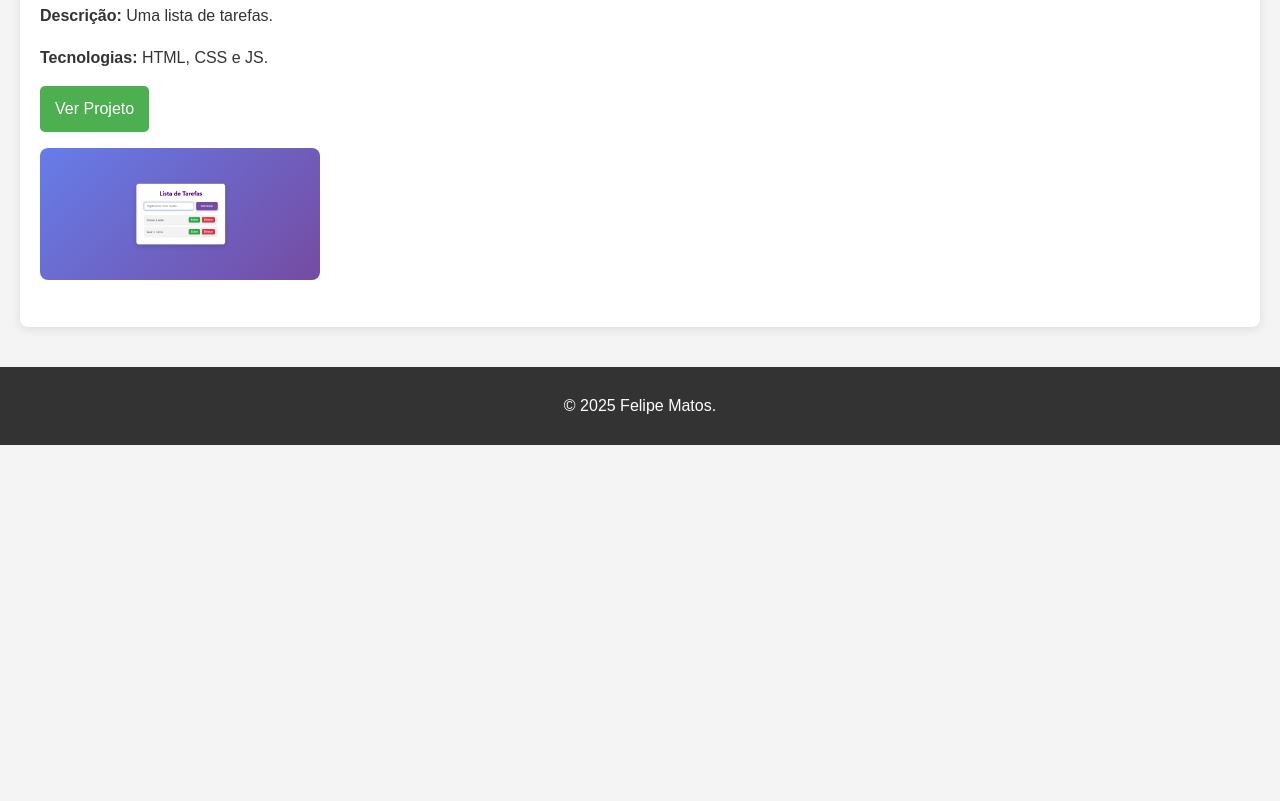
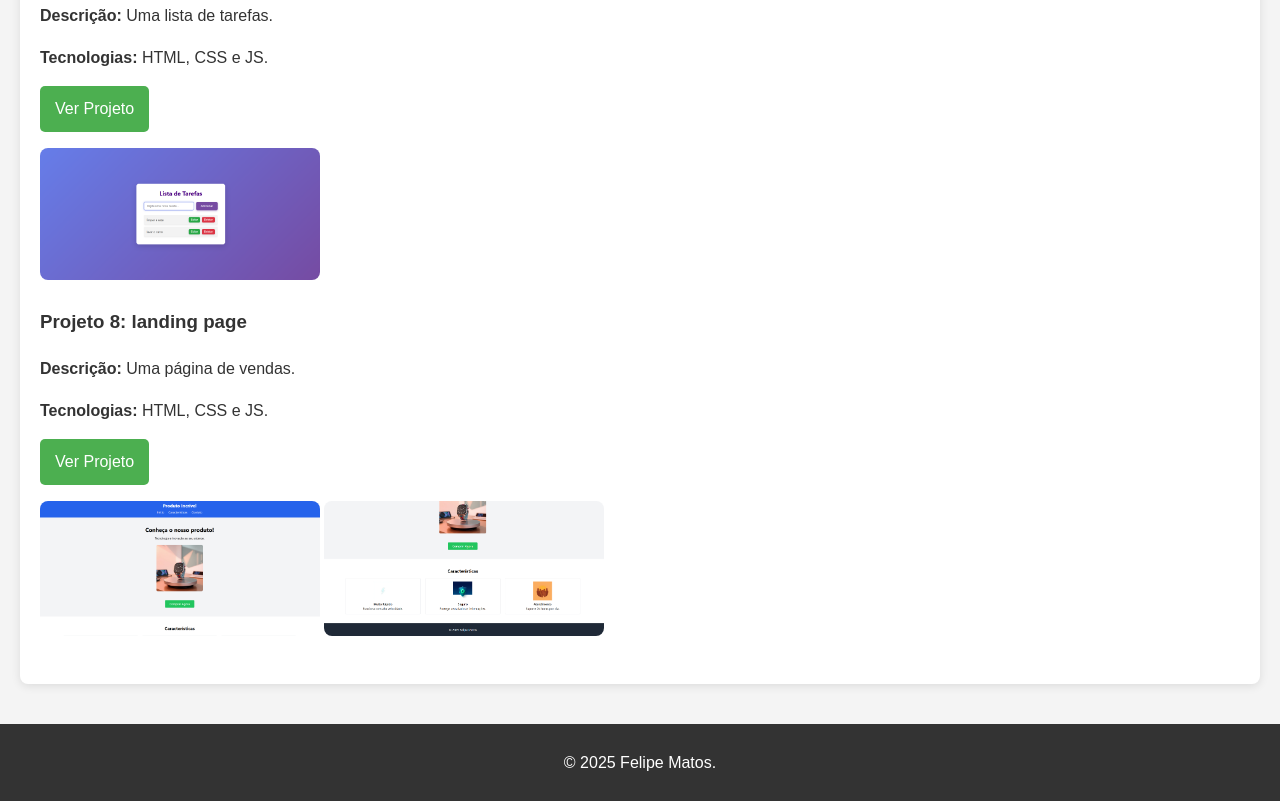
Before and after one commit to matos53/portifolio, a plain HTML site: page projetos.html in a window 1280 px wide. Shown: the part 2788-3589 px from the top of the page. Before the commit the page ends 3233 px from the top, so only its background shows below. Drawn offline with Linux system fonts and the light colour scheme.

Commit message:
Adiconando o projeto 8

```diff
--- a/projetos.html
+++ b/projetos.html
@@ -94,6 +94,16 @@
                 <img src="img/lista_tarefa.png" alt="lista.">
             </article>
 
+            <article class="project">
+                <h3>Projeto 8: landing page</h3>
+                <p><strong>Descrição:</strong> Uma página de vendas.</p>
+                <p><strong>Tecnologias:</strong> HTML, CSS e JS.</p>
+                <p>
+                    <a href="https://github.com/matos53/landing_page_vendas" target="_blank" class="button">Ver Projeto</a>
+                </p>
+                <img src="img/vendas1.png" alt="vendas."> <img src="img/vendas2.png" alt="vendas.">
+            </article>
+
         </section>
     </main>
 
```
Also changed, not shown: img/vendas1.png (added), img/vendas2.png (added).
